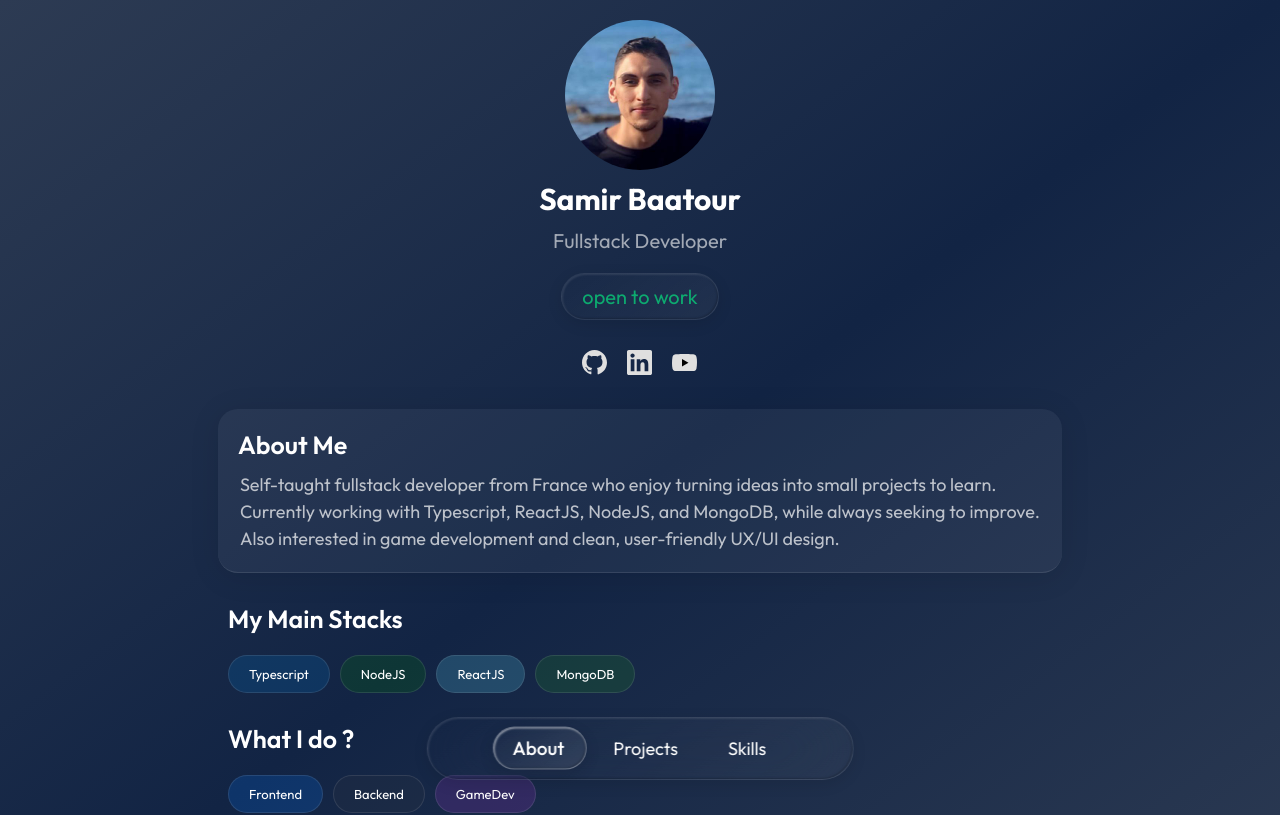
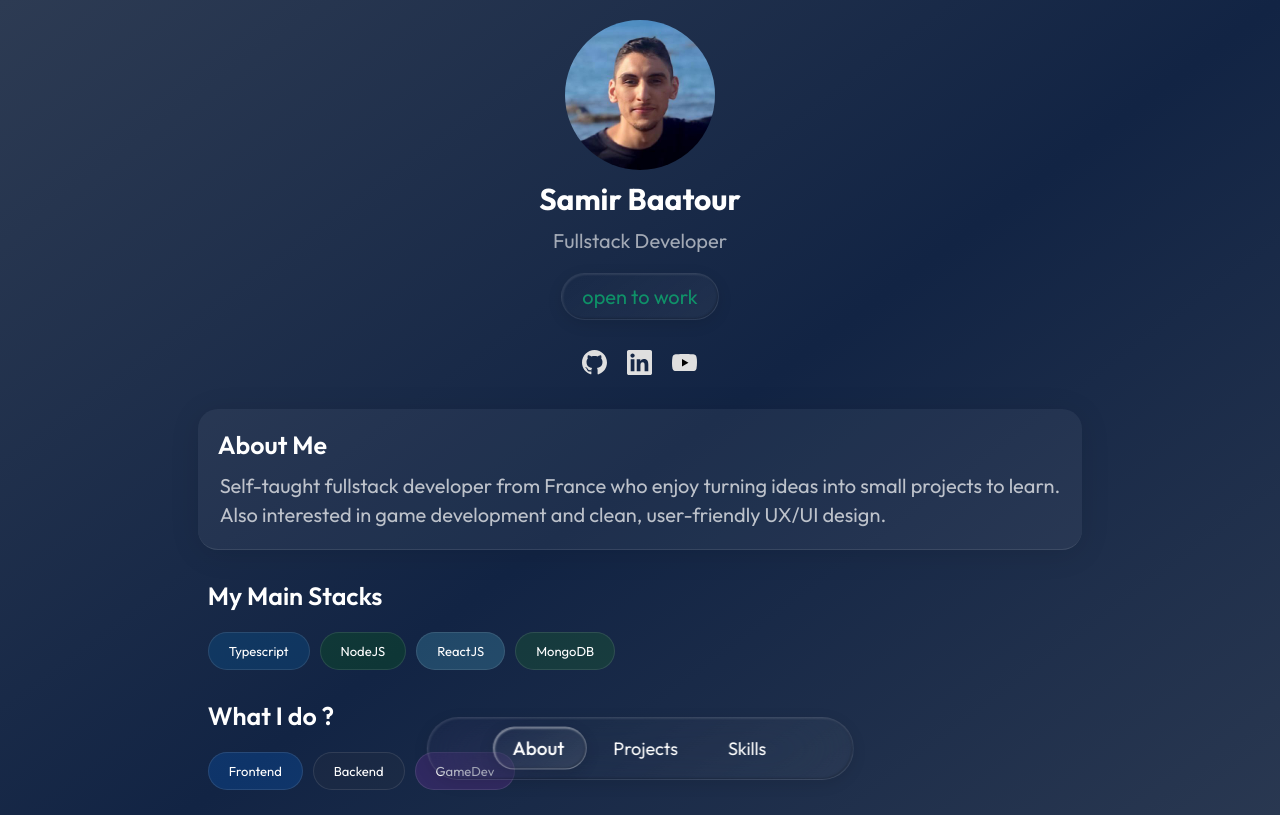
Before and after one commit to SuperCoolNinja/portfolio-2025, a React (Vite) app: page / in a window 1280 px wide. Shown: the top 815 px of the page. Built offline with nearby package versions, Linux system fonts and the light colour scheme.

Commit message:
font size level up

```diff
--- a/src/features/About/about.module.css
+++ b/src/features/About/about.module.css
@@ -29,6 +29,7 @@
 }
 
 .content {
+  font-size: 1.7rem;
   padding: 0.2rem;
 }
 
@@ -124,6 +125,6 @@
 
 @media screen and (min-width: 1010px) {
   .content {
-    font-size: 1.8rem;
+    font-size: 2rem;
   }
 }
--- a/src/features/About/data/aboutItem_data.ts
+++ b/src/features/About/data/aboutItem_data.ts
@@ -13,6 +13,5 @@ export const aboutItemsData: IAboutItems[] = [
 
 export const AboutMeSentances: string[] = [
   "Self-taught fullstack developer from France who enjoy turning ideas into small projects to learn.",
-  "Currently working with Typescript, ReactJS, NodeJS, and MongoDB, while always seeking to improve.",
   "Also interested in game development and clean, user-friendly UX/UI design.",
 ];
```
